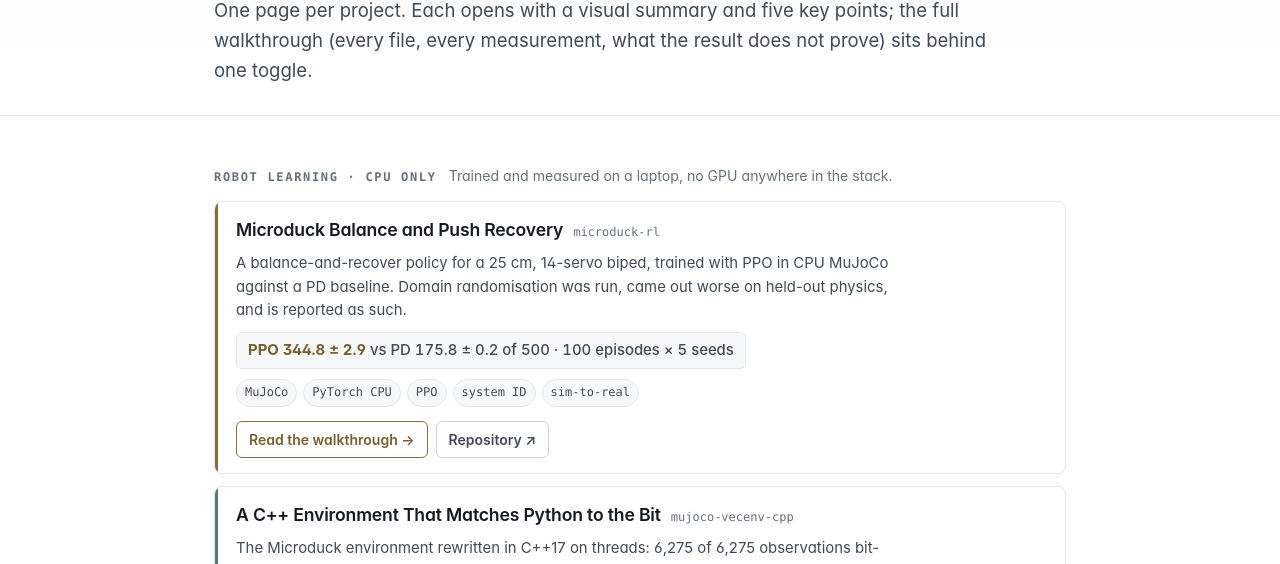
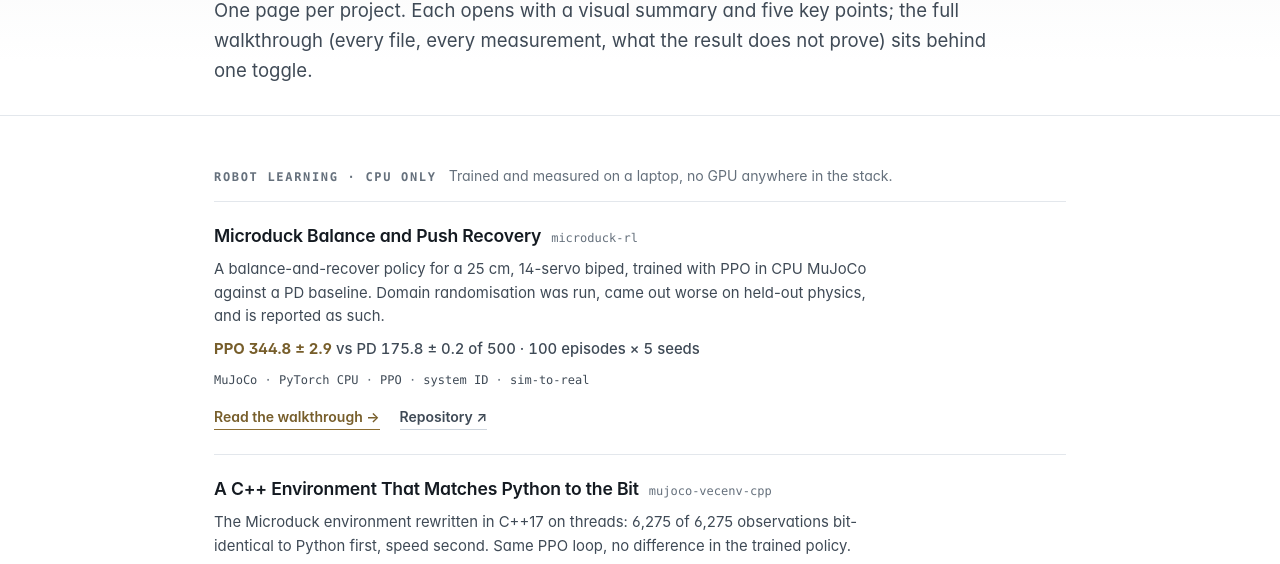
Before and after one commit to AungKaung1928/AungKaung1928.github.io, a plain HTML site: page projects/index.html in a window 1280 px wide. Shown: the part 224-788 px from the top of the page. Drawn offline with Linux system fonts and the light colour scheme.

Commit message:
Walkthrough list: hairline rows instead of bordered cards; result line, tech tags and links as plain text (no boxes, no pills)

```diff
--- a/projects/wt.css
+++ b/projects/wt.css
@@ -339,32 +339,27 @@ html[data-lang="ja"] .keypoints li{line-height:1.7}
 .track-head{display:flex;align-items:baseline;gap:12px;flex-wrap:wrap}
 .track-head h2{font-family:var(--mono);font-size:var(--fs-label);letter-spacing:.14em;text-transform:uppercase;color:var(--muted);font-weight:600}
 .track-note{font-size:.88rem;color:var(--muted)}
-.cards{display:flex;flex-direction:column;gap:12px}
-.card{display:grid;grid-template-columns:3px 1fr;background:var(--bg);border:1px solid var(--line);
-  border-radius:8px;overflow:hidden;transition:border-color .15s,box-shadow .15s}
-.card:hover{border-color:var(--line2);box-shadow:var(--shadow)}
-.hue{background:var(--h)}
-html.dark-mode .hue{background:color-mix(in srgb,var(--h) 70%,#fff)}
-.card-body{padding:16px 18px 15px;display:flex;flex-direction:column;gap:9px}
+.cards{display:flex;flex-direction:column;border-bottom:1px solid var(--line)}
+.card{border-top:1px solid var(--line)}
+.hue{display:none}
+.card-body{padding:22px 0 24px;display:flex;flex-direction:column;gap:9px}
 .card-top{display:flex;align-items:baseline;gap:10px;flex-wrap:wrap}
 .card-top h3{font-size:1.1rem}
 .repo{font-family:var(--mono);font-size:var(--fs-label);color:var(--muted)}
 .card p{font-size:.93rem;color:var(--ink2);line-height:1.58;max-width:70ch}
-.result{align-self:flex-start;font-size:var(--fs-small);font-weight:500;color:var(--ink);background:var(--paper);
-  border:1px solid var(--line);border-radius:6px;padding:6px 11px;line-height:1.5;font-variant-numeric:tabular-nums}
+.result{align-self:flex-start;font-size:var(--fs-small);font-weight:500;color:var(--ink);line-height:1.5;font-variant-numeric:tabular-nums}
 .result b{color:color-mix(in srgb,var(--h) 85%,#000);font-weight:650}
 html.dark-mode .result b{color:color-mix(in srgb,var(--h) 55%,#fff)}
-.tech{display:flex;flex-wrap:wrap;gap:6px;margin-top:1px}
-.tech span{font-family:var(--mono);font-size:var(--fs-label);padding:3px 8px;border:1px solid var(--line);
-  background:var(--paper);color:var(--ink2);border-radius:100px}
-.links{display:flex;flex-wrap:wrap;gap:8px;margin-top:5px}
+.tech{display:flex;flex-wrap:wrap;row-gap:4px;margin-top:1px}
+.tech span{font-family:var(--mono);font-size:var(--fs-label);color:var(--ink2)}
+.tech span:not(:last-child)::after{content:"·";padding-inline:.6em;color:var(--muted)}
+.links{display:flex;flex-wrap:wrap;gap:6px 20px;margin-top:5px}
 .links a{font-family:var(--sans);font-size:var(--fs-small);font-weight:600;text-decoration:none;
-  padding:6px 12px;border-radius:6px;border:1px solid var(--line2);color:var(--ink2)}
+  padding-bottom:1px;border-bottom:1px solid var(--line2);color:var(--ink2)}
 .links a.primary{border-color:var(--h);color:color-mix(in srgb,var(--h) 85%,#000)}
-.links a:hover{background:var(--paper)}
-.links a.primary:hover{background:color-mix(in srgb,var(--h) 8%,#fff)}
+.links a:hover{color:var(--ink);border-color:var(--ink)}
+.links a.primary:hover{border-bottom-width:2px;padding-bottom:0}
 html.dark-mode .links a.primary{color:color-mix(in srgb,var(--h) 55%,#fff);border-color:color-mix(in srgb,var(--h) 55%,#fff)}
-html.dark-mode .links a.primary:hover{background:color-mix(in srgb,var(--h) 18%,#0e1420)}
 .hub footer{border-top:1px solid var(--line);padding-block:24px 48px}
 @media (max-width:520px){.card p{font-size:.9rem}}
 
```
